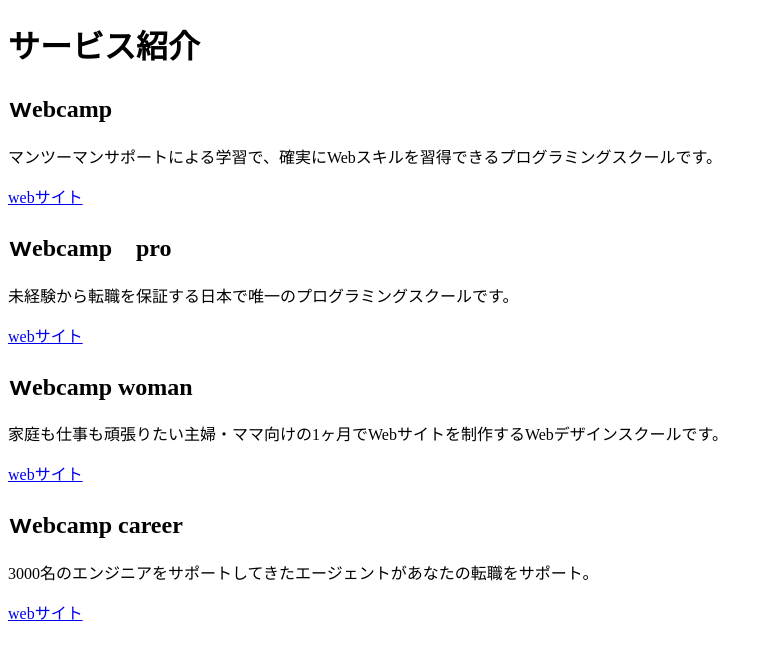
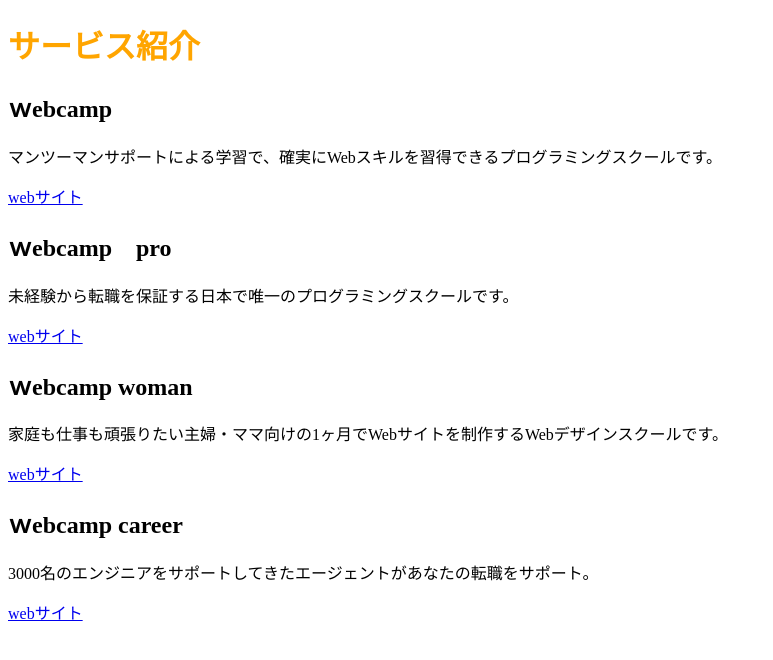
Before and after one commit to chiba97/html-css, a plain HTML site: page 1-2enshuu.html in a window 1280 px wide. Shown: the whole page, without its empty margins (0-773 px from the left). Drawn offline with Linux system fonts and the light colour scheme.

Commit message:
[Finish]1-2

```diff
--- a/1-2enshuu.html
+++ b/1-2enshuu.html
@@ -1,7 +1,7 @@
 <!DOCTYPE HTML>
 <html>
 <head>
-    <link rel="stylesheet" href="1-2.css">
+    <link rel="stylesheet" href="1-2enshuu.css">
     <meta charset="UTF-8">
     <title>1-2ensyu</title>
 </head>
```
